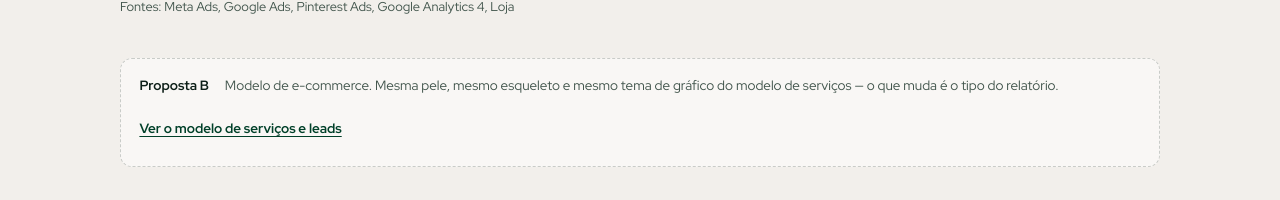
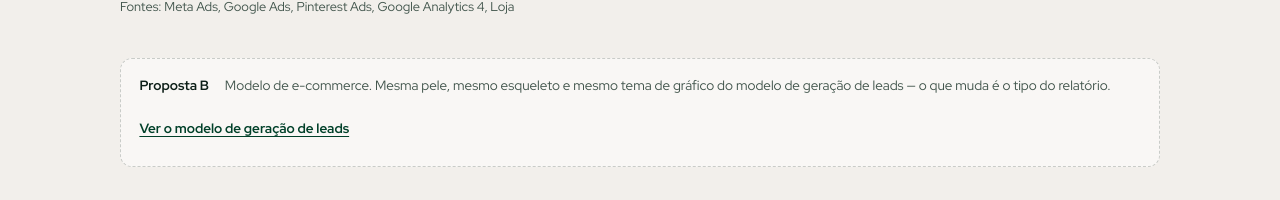
Before and after one commit to flacora-projetos/dacoraLP, a React (Vite) app: page /relatorios/demo/ecommerce in a window 1280 px wide. Shown: the part 10139-10339 px from the top of the page. Built offline with nearby package versions, Linux system fonts and the light colour scheme.

Commit message:
docs(relatorios): distinguir servicos de geracao de leads

```diff
--- a/src/pages/RelatorioDemoB.tsx
+++ b/src/pages/RelatorioDemoB.tsx
@@ -25,7 +25,7 @@ export default function RelatorioDemoB() {
         rotulo: 'Ver o modelo de e-commerce',
         href: '/relatorios/demo/ecommerce',
         descricao:
-          'Modelo de serviços e leads. O modelo de e-commerce usa esta mesma pele, com outro miolo.',
+          'Modelo de geração de leads para clientes de serviços. O modelo de e-commerce usa esta mesma pele, com outro miolo.',
       }}
     />
   );
--- a/src/pages/RelatorioDemoEcommerce.tsx
+++ b/src/pages/RelatorioDemoEcommerce.tsx
@@ -27,10 +27,10 @@ export default function RelatorioDemoEcommerce() {
       competencias={competenciasSantalberti}
       proposta="B"
       demo={{
-        rotulo: 'Ver o modelo de serviços e leads',
+        rotulo: 'Ver o modelo de geração de leads',
         href: '/relatorios/demo/b',
         descricao:
-          'Modelo de e-commerce. Mesma pele, mesmo esqueleto e mesmo tema de gráfico do modelo de serviços — o que muda é o tipo do relatório.',
+          'Modelo de e-commerce. Mesma pele, mesmo esqueleto e mesmo tema de gráfico do modelo de geração de leads — o que muda é o tipo do relatório.',
       }}
     />
   );
--- a/src/reports/RelatorioMensal.tsx
+++ b/src/reports/RelatorioMensal.tsx
@@ -2,7 +2,8 @@
  * Relatório resolvido por TIPO — o formato do protótipo inicial da W0.
  *
  * O miolo vem de `src/reports/tipos/`, escolhido por `identidade.tipoRelatorio`
- * (serviços/leads x e-commerce). O esqueleto é compartilhado.
+ * (geração de leads x e-commerce). O esqueleto é compartilhado. “Serviços”
+ * classifica o negócio do cliente; não existe campanha de serviços.
  *
  * > **Este caminho está sendo substituído.** A W0 mudou de abordagem: em vez
  * > de propor um formato e pedir aprovação, os relatórios passam a reproduzir
--- a/src/reports/secoes.tsx
+++ b/src/reports/secoes.tsx
@@ -1,7 +1,7 @@
 /**
  * Seções que os DOIS tipos de relatório usam com o mesmo desenho.
  *
- * O que mora aqui é o que não muda entre serviços/leads e e-commerce: o
+ * O que mora aqui é o que não muda entre geração de leads e e-commerce: o
  * gráfico de evolução com seu seletor, o gráfico de comparação entre canais
  * e os cartões de canal. O que muda é QUAIS séries e QUAIS métricas entram —
  * e isso quem decide é o módulo do tipo, em `src/reports/tipos/`.
```
Also changed, not shown: 4 other files (tests, documents, lock files or other folders).
